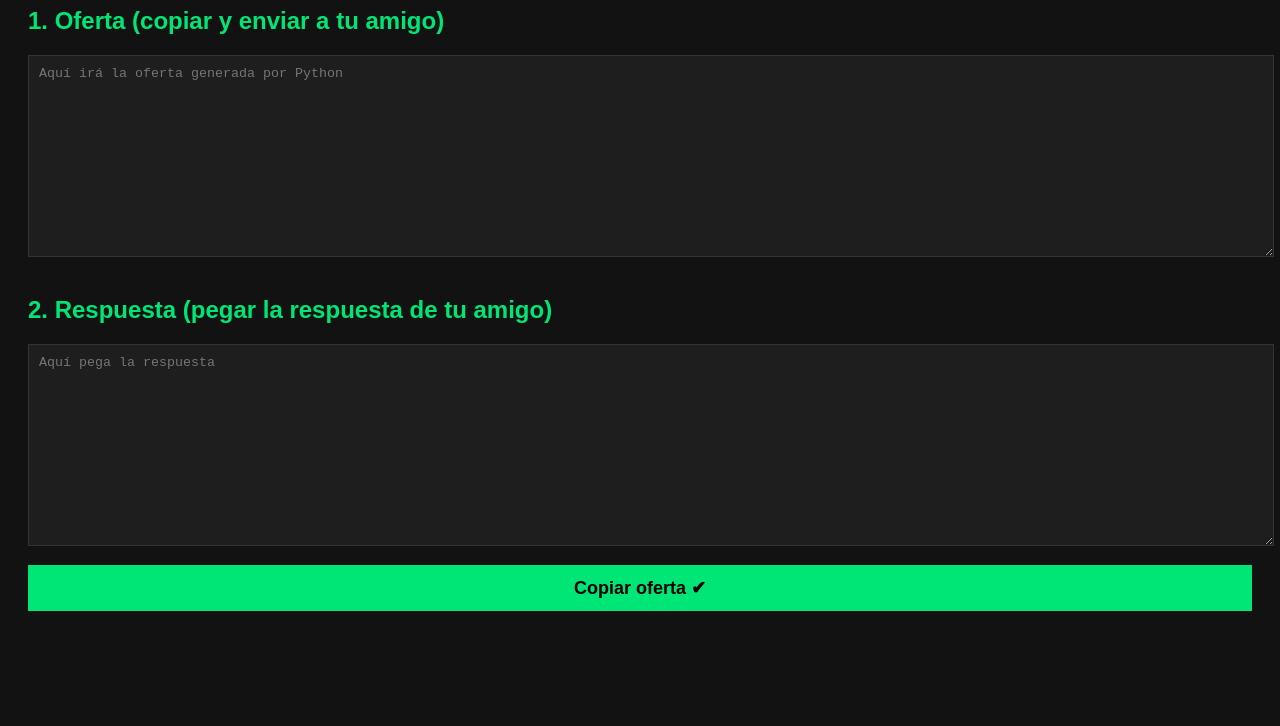
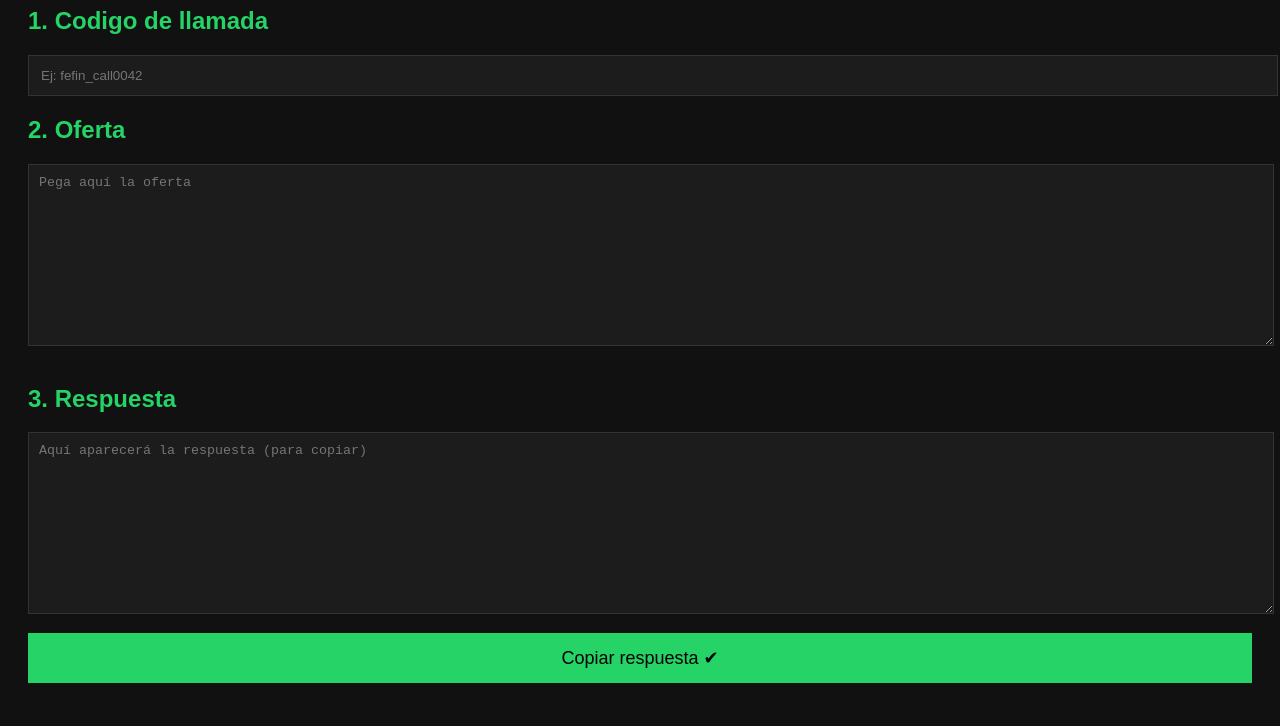
Before and after one commit to FefinDev/llamadas, a plain HTML site: page index.html in a window 1280 px wide. Shown: the part 101-827 px from the top of the page. Before the commit the page ends 800 px from the top, so only its background shows below. Drawn offline with Linux system fonts and the light colour scheme.

Commit message:
Update index.html

```diff
--- a/index.html
+++ b/index.html
@@ -5,53 +5,62 @@
     <title>WebRTC Signaling</title>
     <style>
         body {
-            background: #121212;
-            color: white;
+            background: #111;
+            color: #eee;
             font-family: Arial, sans-serif;
             padding: 20px;
         }
+        h1,h2 { color: #25d366; }
         textarea {
             width: 100%;
-            height: 180px;
-            margin-bottom: 15px;
-            background: #1e1e1e;
-            color: #00e676;
+            height: 160px;
+            background: #1c1c1c;
+            color: #25d366;
             border: 1px solid #333;
             padding: 10px;
+            margin-bottom: 15px;
+        }
+        input {
+            width: 100%;
+            padding: 12px;
+            background: #1c1c1c;
+            color: #25d366;
+            border: 1px solid #333;
         }
         button {
-            padding: 12px;
+            padding: 14px;
             width: 100%;
-            background: #00e676;
+            font-size: 18px;
+            background: #25d366;
             border: none;
             color: black;
             cursor: pointer;
-            font-size: 18px;
-            font-weight: bold;
-        }
-        h2 {
-            color: #00e676;
+            margin-bottom: 15px;
         }
     </style>
 </head>
 <body>
-    <h1>WebRTC Manual Signaling</h1>
+    <h1>WhatsApp Call – WebRTC Signaling</h1>
 
-    <h2>1. Oferta (copiar y enviar a tu amigo)</h2>
-    <textarea id="offer" placeholder="Aquí irá la oferta generada por Python"></textarea>
+    <h2>1. Codigo de llamada</h2>
+    <input id="callcode" placeholder="Ej: fefin_call0042">
 
-    <h2>2. Respuesta (pegar la respuesta de tu amigo)</h2>
-    <textarea id="answer" placeholder="Aquí pega la respuesta"></textarea>
+    <h2>2. Oferta</h2>
+    <textarea id="offer" placeholder="Pega aquí la oferta"></textarea>
 
-    <button onclick="copyOffer()">Copiar oferta ✔</button>
+    <h2>3. Respuesta</h2>
+    <textarea id="answer" placeholder="Aquí aparecerá la respuesta (para copiar)"></textarea>
+
+    <button onclick="copyAnswer()">Copiar respuesta ✔</button>
 
     <script>
-        function copyOffer() {
-            const offer = document.getElementById("offer");
-            offer.select();
+        function copyAnswer() {
+            const ans = document.getElementById("answer");
+            ans.select();
             document.execCommand("copy");
-            alert("Oferta copiada");
+            alert("Respuesta copiada");
         }
     </script>
+
 </body>
 </html>
```
